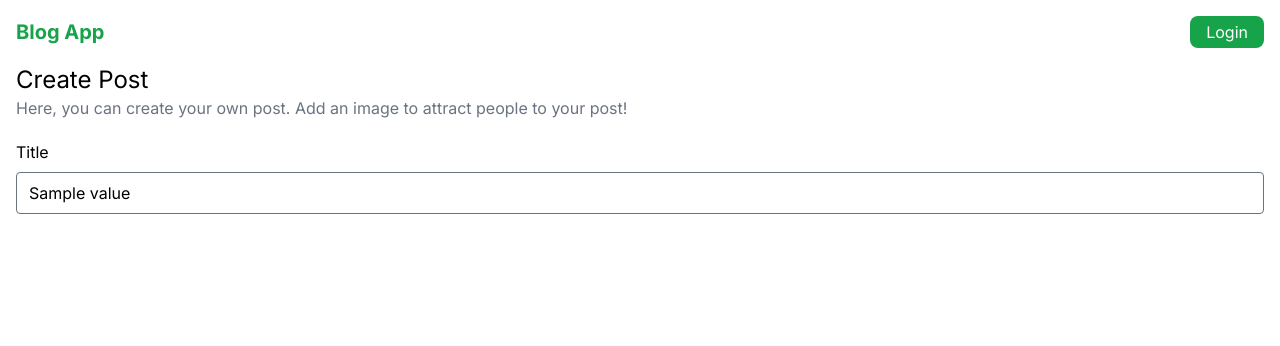
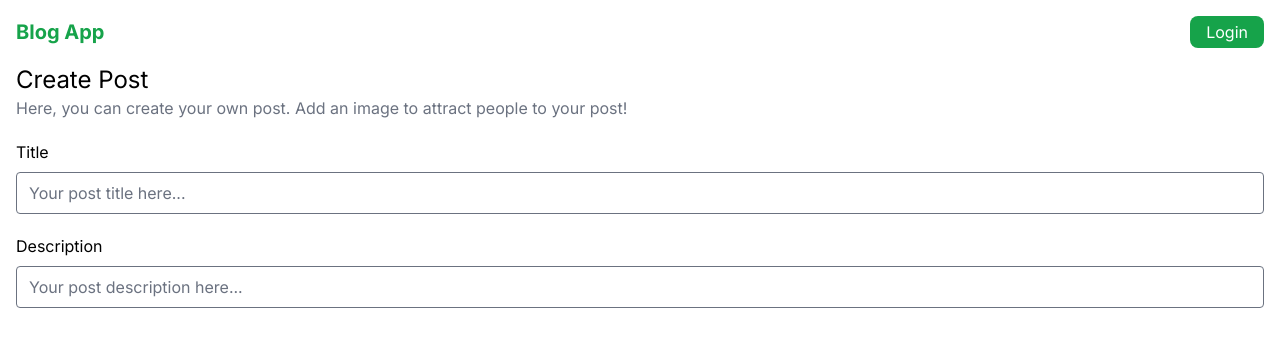
Before and after one commit to peterpardo/next-blog-app, a Next.js app: page /create-post in a window 1280 px wide. Shown: the top 346 px of the page. Built offline with nearby package versions, Linux system fonts and the light colour scheme; no server answers.

Commit message:
feat: created post form component

```diff
--- /dev/null
+++ b/app/components/PostForm.tsx
@@ -0,0 +1,37 @@
+import TextField from "@/components/TextField";
+import React from "react";
+
+const PostForm = () => {
+  return (
+    <div className="space-y-5">
+      {/* Title */}
+      {/* description */}
+      {/* content */}
+      {/* image file - just one file */}
+      {/* submit button */}
+      {/* Confirmation modal */}
+      <div>
+        <h1 className="text-2xl">Create Post</h1>
+        <p className="text-gray-500">
+          Here, you can create your own post. Add an image to attract people to
+          your post!
+        </p>
+      </div>
+
+      <TextField
+        name="title"
+        id="title"
+        label="Title"
+        placeholder="Your post title here..."
+      />
+      <TextField
+        name="description"
+        id="description"
+        label="Description"
+        placeholder="Your post description here..."
+      />
+    </div>
+  );
+};
+
+export default PostForm;
--- a/app/create-post/page.tsx
+++ b/app/create-post/page.tsx
@@ -1,24 +1,9 @@
-import TextField from "@/components/TextField";
-import React from "react";
+import PostForm from "@/components/PostForm";
 
 const CreatePost = () => {
   return (
     <div className="space-y-5">
-      {/* Title */}
-      {/* description */}
-      {/* content */}
-      {/* image file - just one file */}
-      {/* submit button */}
-      {/* Confirmation modal */}
-      <div>
-        <h1 className="text-2xl">Create Post</h1>
-        <p className="text-gray-500">
-          Here, you can create your own post. Add an image to attract people to
-          your post!
-        </p>
-      </div>
-
-      <TextField name="title" id="title" label="Title" value="Sample value" />
+      <PostForm />
     </div>
   );
 };
```
